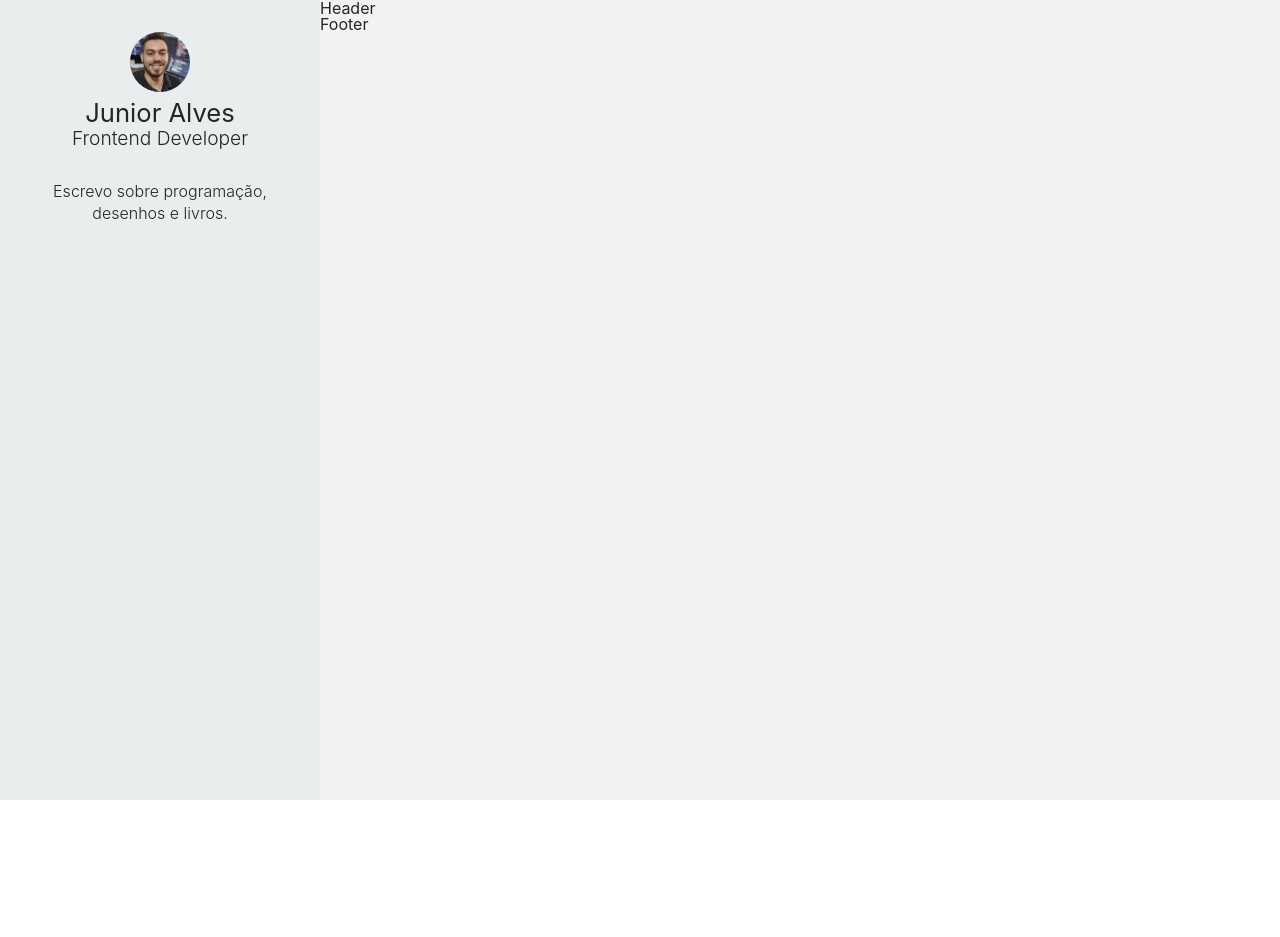
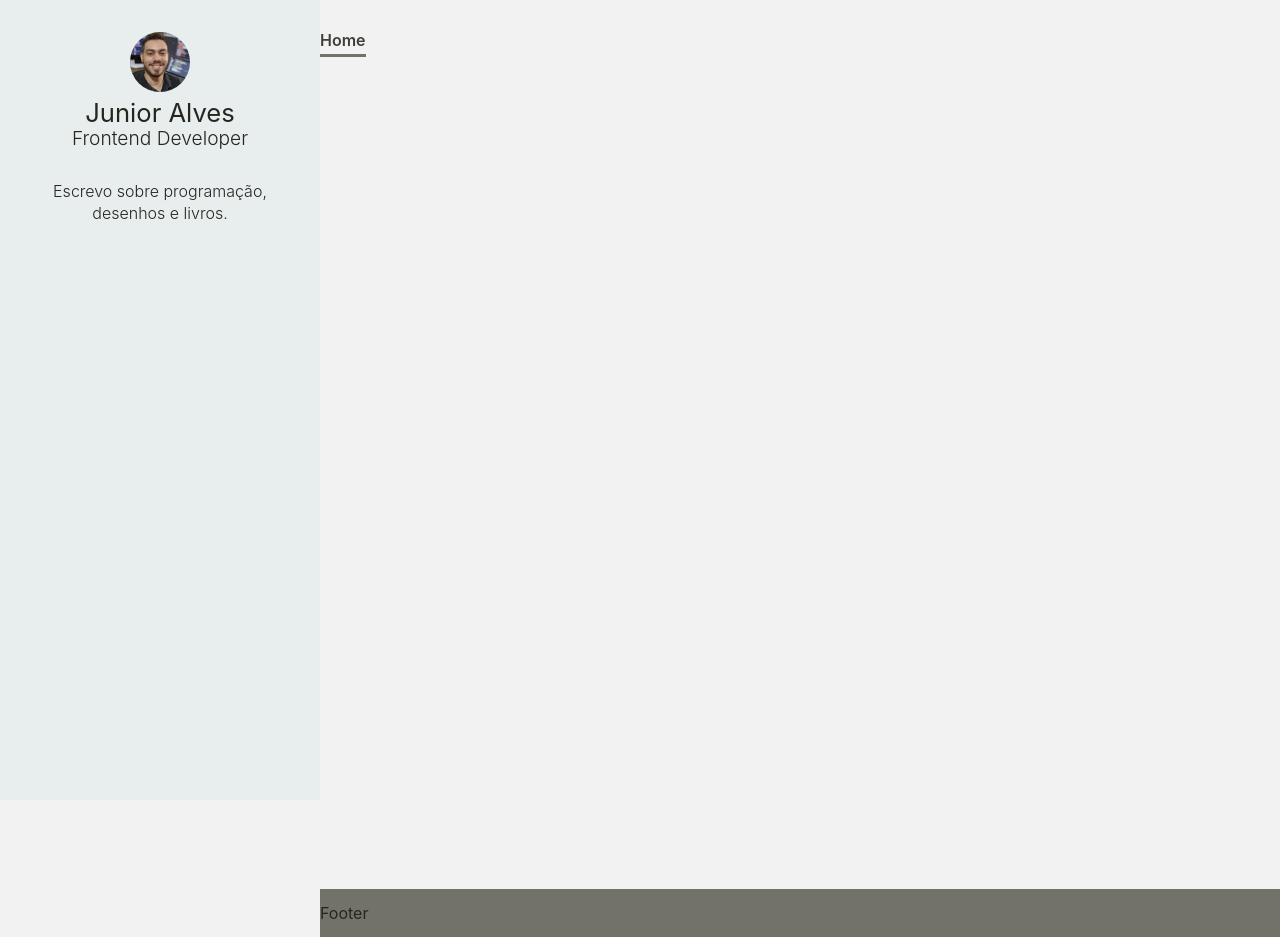
Before and after one commit to jjunior96/portfolio, a Gatsby site: page / in a window 1280 px wide. Before the commit the page ends 800 px from the top, so only its background shows below. Built offline with nearby package versions, Linux system fonts and the light colour scheme; Gatsby itself is replaced by a stand-in of ours.

Commit message:
feat: header component

```diff
--- /dev/null
+++ b/src/components/Content/index.js
@@ -0,0 +1,15 @@
+import React from 'react';
+
+import Header from '../Header';
+
+import * as S from './styled';
+
+const Content = () => (
+  <S.ContentWrapper>
+    <S.ContentMain>
+      <Header />
+    </S.ContentMain>
+  </S.ContentWrapper>
+);
+
+export default Content;
--- /dev/null
+++ b/src/components/Content/styled.js
@@ -0,0 +1,14 @@
+import styled from 'styled-components';
+
+export const ContentWrapper = styled.section`
+  width: 100%;
+`;
+
+export const ContentMain = styled.section`
+  display: flex;
+  flex-direction: column;
+  max-width: 1140px;
+  margin: 0 auto;
+  padding: 2rem 0;
+  color: #25261f;
+`;
--- a/src/components/Footer/styled.js
+++ b/src/components/Footer/styled.js
@@ -1,3 +1,10 @@
 import styled from 'styled-components';
 
-export const FooterWrapper = styled.footer``;
+export const FooterWrapper = styled.footer`
+  display: flex;
+  margin-top: 100vh;
+  text-align: center;
+  align-items: center;
+  padding: 1rem 0;
+  background-color: #737269;
+`;
--- a/src/components/Header/index.js
+++ b/src/components/Header/index.js
@@ -4,7 +4,7 @@ import * as S from './styled';
 
 const Header = () => (
   <S.HeaderWrapper>
-    <h1>Header</h1>
+    <S.HeaderPage>Home</S.HeaderPage>
   </S.HeaderWrapper>
 );
 
--- a/src/components/Header/styled.js
+++ b/src/components/Header/styled.js
@@ -1,3 +1,20 @@
 import styled from 'styled-components';
 
-export const HeaderWrapper = styled.section``;
+export const HeaderWrapper = styled.section`
+  display: flex;
+  /* margin-left: 2rem; */
+  /* background-color: #aaa; */
+`;
+
+export const HeaderPage = styled.h2`
+  color: #3f4039;
+  font-size: 1rem;
+  font-weight: 600;
+
+  padding-bottom: 0.4rem;
+  border-bottom: 3px solid #737269;
+`;
+
+export const HeaderTitle = styled.section`
+  display: flex;
+`;
--- a/src/components/Layout/index.js
+++ b/src/components/Layout/index.js
@@ -1,7 +1,7 @@
 import React from 'react';
 
-import Header from '../Header';
 import Sidebar from '../Sidebar';
+import Content from '../Content';
 import Footer from '../Footer';
 
 import * as S from './styled';
@@ -14,7 +14,7 @@ const Layout = () => {
       <GlobalStyles />
       <S.LayoutMain>
         <Sidebar />
-        <Header />
+        <Content />
         <Footer />
       </S.LayoutMain>
     </S.LayoutWrapper>
--- a/src/components/Layout/styled.js
+++ b/src/components/Layout/styled.js
@@ -3,11 +3,12 @@ import styled from 'styled-components';
 export const LayoutWrapper = styled.section`
   display: flex;
   color: #25261f;
+  /* background-color: #aaa; */
 `;
 
 export const LayoutMain = styled.main`
   background-color: #f2f2f2;
   min-height: 100vh;
-  padding: 0 3.75rem 0 20rem;
+  padding: 0 0 0 20rem;
   width: 100%;
 `;
```
